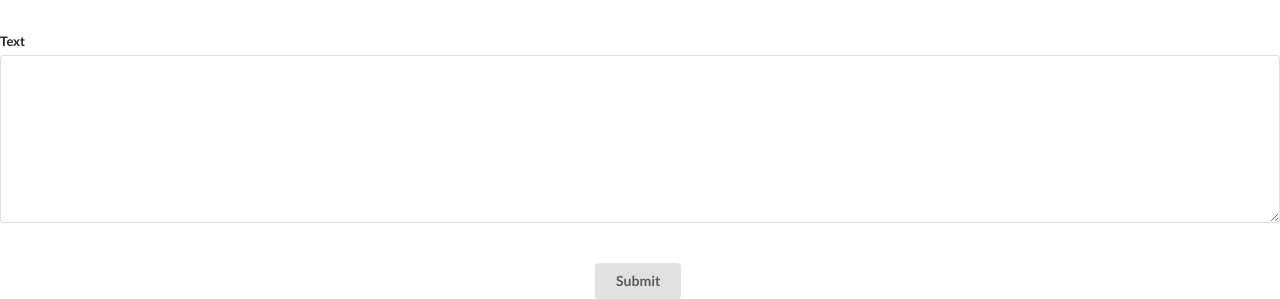
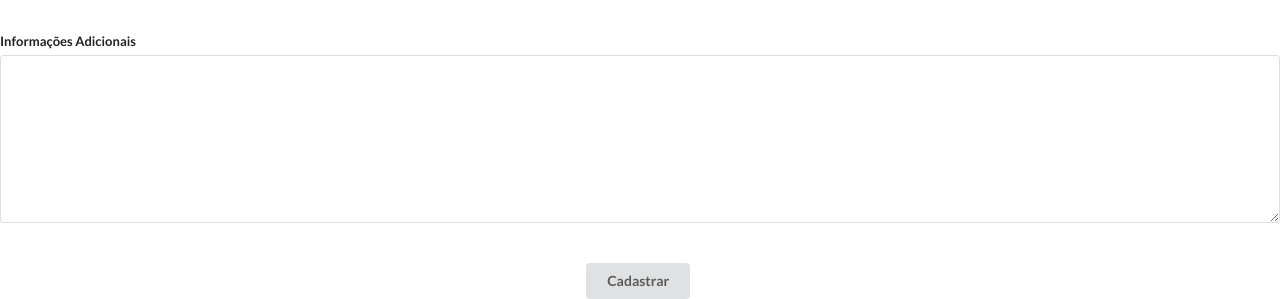
Before and after one commit to ElisaRodrigues/TCC, a plain HTML site: page tcc/cad_profissionais.html in a window 1280 px wide. Shown: the part 520-819 px from the top of the page. Drawn offline with Linux system fonts and the light colour scheme.

Commit message:
Add files via upload

```diff
--- a/tcc/cad_profissionais.html
+++ b/tcc/cad_profissionais.html
@@ -125,7 +125,7 @@
 
         <div class="ui form">
             <div class="field">
-                <label>Text</label>
+                <label>Informações Adicionais</label>
                 <textarea></textarea>
             </div>
         </div>
@@ -133,7 +133,7 @@
         <br> <br>
 
        <center>
-           <div class="ui submit button">Submit</div>
+           <div class="ui submit button">Cadastrar</div>
            </div>
        </center>
 
```
